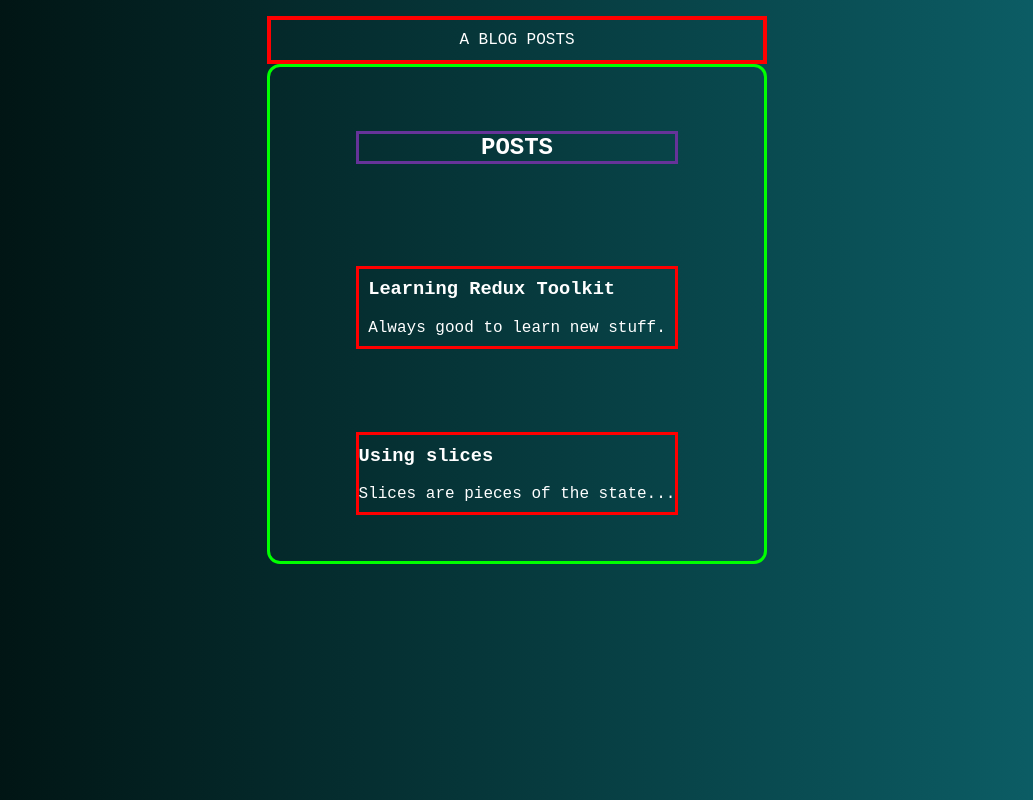
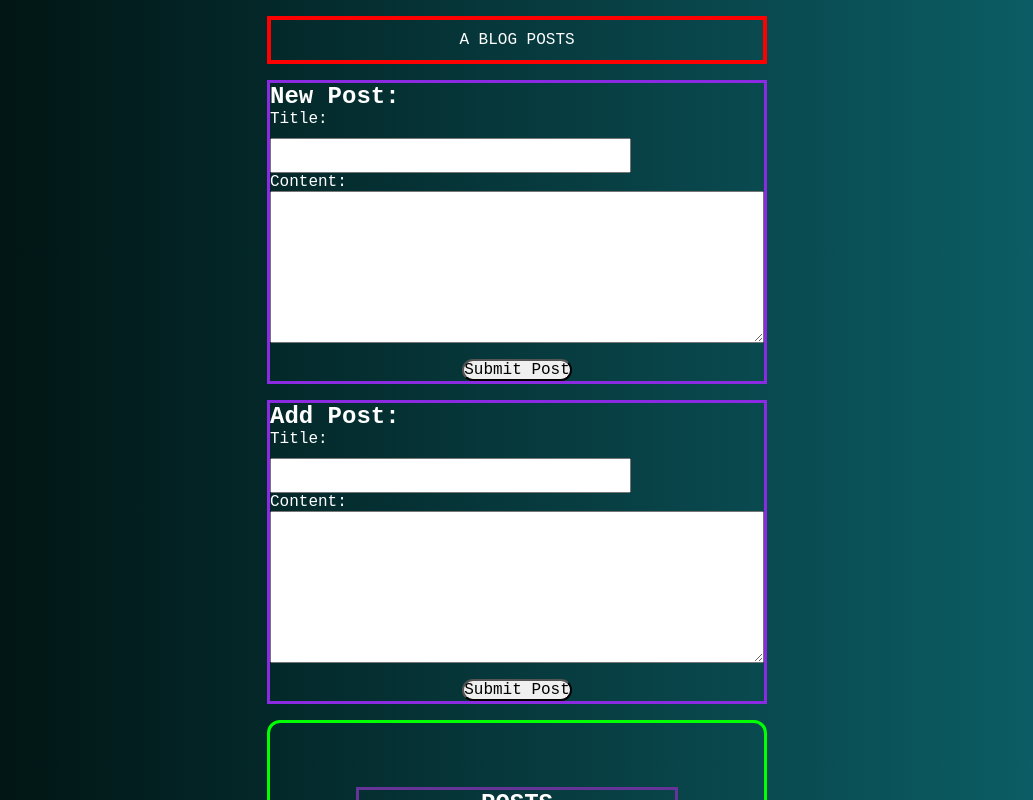
Before and after one commit to Hill-0xFF/ReaktRedux, a React (Vite) app in the folder chapter02-data-flow/: page /addpost in a window 1280 px wide. Shown: the top 800 px of the page, without its empty margins (123-1156 px from the left). Built offline with nearby package versions, Linux system fonts and the light colour scheme.

Commit message:
[dev]: Chapter 02 - added react-router-dom, implemented AddPost to handle all component logic.

```diff
--- a/chapter02-data-flow/package.json
+++ b/chapter02-data-flow/package.json
@@ -13,11 +13,13 @@
     "@reduxjs/toolkit": "^1.9.5",
     "react": "^18.2.0",
     "react-dom": "^18.2.0",
-    "react-redux": "^8.1.1"
+    "react-redux": "^8.1.1",
+    "react-router-dom": "^5.3.4"
   },
   "devDependencies": {
     "@types/react": "^18.0.37",
     "@types/react-dom": "^18.0.11",
+    "@types/react-router-dom": "^5.3.3",
     "@typescript-eslint/eslint-plugin": "^5.59.0",
     "@typescript-eslint/parser": "^5.59.0",
     "@vitejs/plugin-react": "^4.0.0",
--- a/chapter02-data-flow/src/App.tsx
+++ b/chapter02-data-flow/src/App.tsx
@@ -1,18 +1,53 @@
-import PostsList from "./features/posts/PostsList"
-// import './css/style.css';
+import React, { useState } from 'react';
+import { useDispatch, useSelector } from 'react-redux';
+import { selectAllPost, addNewPost } from './features/posts/postsSlice';
+import { Route, Switch, useHistory } from 'react-router-dom';
+import PostsList from './features/posts/PostsList';
+import NewPost from './components/NewPost';
+import AddPost from './features/posts/AddPost';
+// just added AddPost to show that it's possible to handle everything in that component
 
 function App() {
+  const dispatch = useDispatch();
+  const posts = useSelector(selectAllPost);
+  const [newPostBody, setNewPostBody] = useState<string>('');
+  const [newPostTitle, setNewPostTitle] = useState<string>('');
+
+  const handleNewPost = (evt: React.FormEvent<HTMLFormElement>) => {
+    evt.preventDefault()
+    if (newPostTitle && newPostBody) {
+      const id = posts.length ? Number(posts[posts.length - 1].id) + 1 : 1;
+      dispatch(
+        addNewPost({
+          id: id.toString(),
+          title: newPostTitle,
+          content: newPostBody,
+        })
+      );
+    }
+
+    setNewPostBody('');
+    setNewPostTitle('');
+  };
 
   return (
     <>
-    <header>
-      A BLOG POSTS
-    </header>
+      <header>A BLOG POSTS</header>
+      <NewPost
+        handleNewPost={handleNewPost}
+        setNewPostBody={setNewPostBody}
+        setNewPostTitle={setNewPostTitle}
+        newPostTitle={newPostTitle}
+        newPostBody={newPostBody}
+      />
+
+      <AddPost />
+
       <main>
         <PostsList />
       </main>
     </>
-  )
+  );
 }
 
-export default App
+export default App;
--- /dev/null
+++ b/chapter02-data-flow/src/components/NewPost.tsx
@@ -0,0 +1,44 @@
+type NewPostProps = {
+  newPostBody: string;
+  setNewPostBody: React.Dispatch<React.SetStateAction<string>>;
+  newPostTitle: string;
+  setNewPostTitle: React.Dispatch<React.SetStateAction<string>>;
+  handleNewPost: (evt: React.FormEvent<HTMLFormElement>) => void;
+};
+
+const NewPost = ({
+  handleNewPost,
+  setNewPostBody,
+  setNewPostTitle,
+  newPostBody,
+  newPostTitle
+}:NewPostProps) => {
+
+  return (
+    <form onSubmit={(evt) => handleNewPost(evt)} className="newPost__form">
+      <h2>New Post:</h2>
+      <label htmlFor="postTitle">Title:</label>
+      <input
+        type="text"
+        name="title"
+        id="postTitle"
+        value={newPostTitle}
+        onChange={(evt) => setNewPostTitle(evt.currentTarget.value)}
+        required
+      />
+      <label htmlFor="postBody">Content:</label>
+      <textarea
+        name="content"
+        id="postBody"
+        cols={30}
+        rows={10}
+        value={newPostBody}
+        onChange={(evt) => setNewPostBody(evt.currentTarget.value)}
+        required
+      ></textarea>
+      <button type="submit">Submit Post</button>
+    </form>
+  );
+};
+
+export default NewPost;
--- a/chapter02-data-flow/src/css/style.css
+++ b/chapter02-data-flow/src/css/style.css
@@ -1,4 +1,16 @@
-/* @import url('https://fonts.googleapis.com/css2?family=Poppins&display=swap'); */
+/* @import url('https://fonts.googleapis.com/css2?family=Poppins&display=swap');
+@import url('https://fonts.googleapis.com/css2?family=Neucha&display=swap');
+@import url('https://fonts.googleapis.com/css2?family=Press+Start+2P&family=Share+Tech&family=Share+Tech+Mono&display=swap');
+@import url('https://fonts.googleapis.com/css2?family=Mynerve&display=swap');
+@import url('https://fonts.googleapis.com/css2?family=Mynerve&family=Zeyada&display=swap');
+@import url('https://fonts.googleapis.com/css2?family=Dosis:wght@200;300;400;500;600;700;800&family=Mynerve&family=Zeyada&display=swap');
+@import url('https://fonts.googleapis.com/css2?family=Dosis:wght@200;300;400;500;600;700;800&family=Mynerve&family=PT+Sans+Narrow:wght@400;700&family=Zeyada&display=swap');
+@import url('https://fonts.googleapis.com/css2?family=Dosis:wght@200;300;400;500;600;700;800&family=Mynerve&family=PT+Sans+Narrow:wght@400;700&family=Shadows+Into+Light&family=Zeyada&display=swap');
+@import url('https://fonts.googleapis.com/css2?family=Dosis:wght@200;300;400;500;600;700;800&family=Mynerve&family=Orbitron:wght@400;500;600;700;800;900&family=PT+Sans+Narrow:wght@400;700&family=Shadows+Into+Light&family=Zeyada&display=swap');
+@import url('https://fonts.googleapis.com/css2?family=Orbitron:wght@400;500;600;700;800;900&display=swap');
+
+
+*/
 
 * {
   margin: 0;
@@ -48,6 +60,31 @@ header {
   justify-content: center;
   align-items: center;
   border: solid 4px red;
+  margin-bottom: 1rem;
+}
+
+.newPost__form {
+  display: flex;
+  flex-flow: column wrap;
+  flex-grow: 1;
+  justify-content: center;
+  align-items: flex-start;
+  border: solid 3px blueviolet;
+  margin-bottom: 1rem;
+}
+
+form.newPost__form > input[type='text'] {
+  font-size: 1.75rem;
+}
+
+form.newPost__form > textarea {
+  width: 100%;
+}
+
+form.newPost__form > button {
+  margin-top: 1rem;
+  border-radius: 1.5rem;
+  align-self: center;
 }
 
 section {
--- /dev/null
+++ b/chapter02-data-flow/src/features/posts/AddPost.tsx
@@ -0,0 +1,56 @@
+import { useState } from 'react';
+import { useDispatch, useSelector } from 'react-redux';
+import { selectAllPost, addNewPost } from './postsSlice';
+
+const AddPost = () => {
+  const dispatch = useDispatch();
+  const posts = useSelector(selectAllPost);
+  const [newPostBody, setNewPostBody] = useState<string>('');
+  const [newPostTitle, setNewPostTitle] = useState<string>('');
+
+  const handleNewPost = () => {
+    if (newPostTitle && newPostBody) {
+      const id = posts.length ? Number(posts[posts.length - 1].id) + 1 : 1;
+      dispatch(
+        addNewPost({
+          id: id.toString(),
+          title: newPostTitle,
+          content: newPostBody,
+        })
+      );
+    }
+
+    setNewPostBody('');
+    setNewPostTitle('');
+  };
+
+  return (
+    <form className="newPost__form">
+      <h2>Add Post:</h2>
+      <label htmlFor="postTitle">Title:</label>
+      <input
+        type="text"
+        name="title"
+        id="postTitle"
+        value={newPostTitle}
+        onChange={(evt) => setNewPostTitle(evt.currentTarget.value)}
+        required
+      />
+      <label htmlFor="postBody">Content:</label>
+      <textarea
+        name="content"
+        id="postBody"
+        cols={30}
+        rows={10}
+        value={newPostBody}
+        onChange={(evt) => setNewPostBody(evt.currentTarget.value)}
+        required
+      ></textarea>
+      <button type="submit" onClick={handleNewPost}>
+        Submit Post
+      </button>
+    </form>
+  );
+};
+
+export default AddPost;
--- a/chapter02-data-flow/src/features/posts/PostsList.tsx
+++ b/chapter02-data-flow/src/features/posts/PostsList.tsx
@@ -1,5 +1,5 @@
 import { useSelector } from "react-redux";
-import { PostsState, selectAllPost } from "./postsSlice";
+import { selectAllPost } from "./postsSlice";
 
 const PostsList = () => {
   // const posts = useSelector((state: PostsState) => state.posts)
--- a/chapter02-data-flow/src/features/posts/postsSlice.ts
+++ b/chapter02-data-flow/src/features/posts/postsSlice.ts
@@ -19,9 +19,15 @@ const initialState = [
 const postsSlice = createSlice({
   name: "posts",
   initialState,
-  reducers: {}
+  reducers: {
+    addNewPost: (state, action) => {
+      state.push(action.payload)
+    },
+  }
 });
 
 export const selectAllPost = (state: PostsState) => state.posts;
 
+export const { addNewPost } = postsSlice.actions;
+
 export default postsSlice.reducer;
--- a/chapter02-data-flow/src/main.tsx
+++ b/chapter02-data-flow/src/main.tsx
@@ -1,5 +1,6 @@
 import React from 'react';
 import ReactDOM from 'react-dom/client';
+// import {BrowserRouter as Router, Route} from 'react-router-dom'
 import App from './App';
 import store from './app/store';
 import { Provider } from 'react-redux';
```
Also changed, not shown: 1 other file (tests, documents, lock files or other folders).
